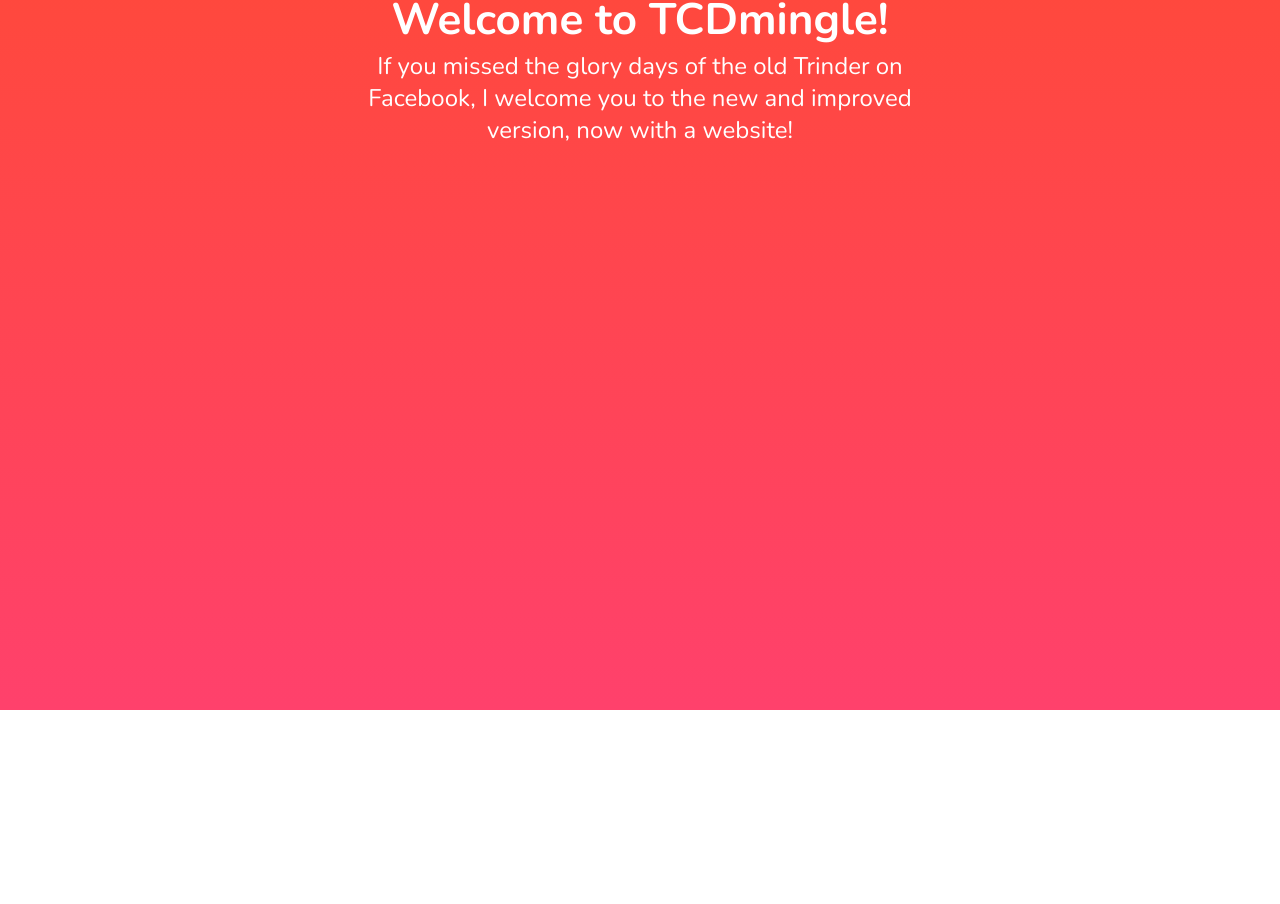
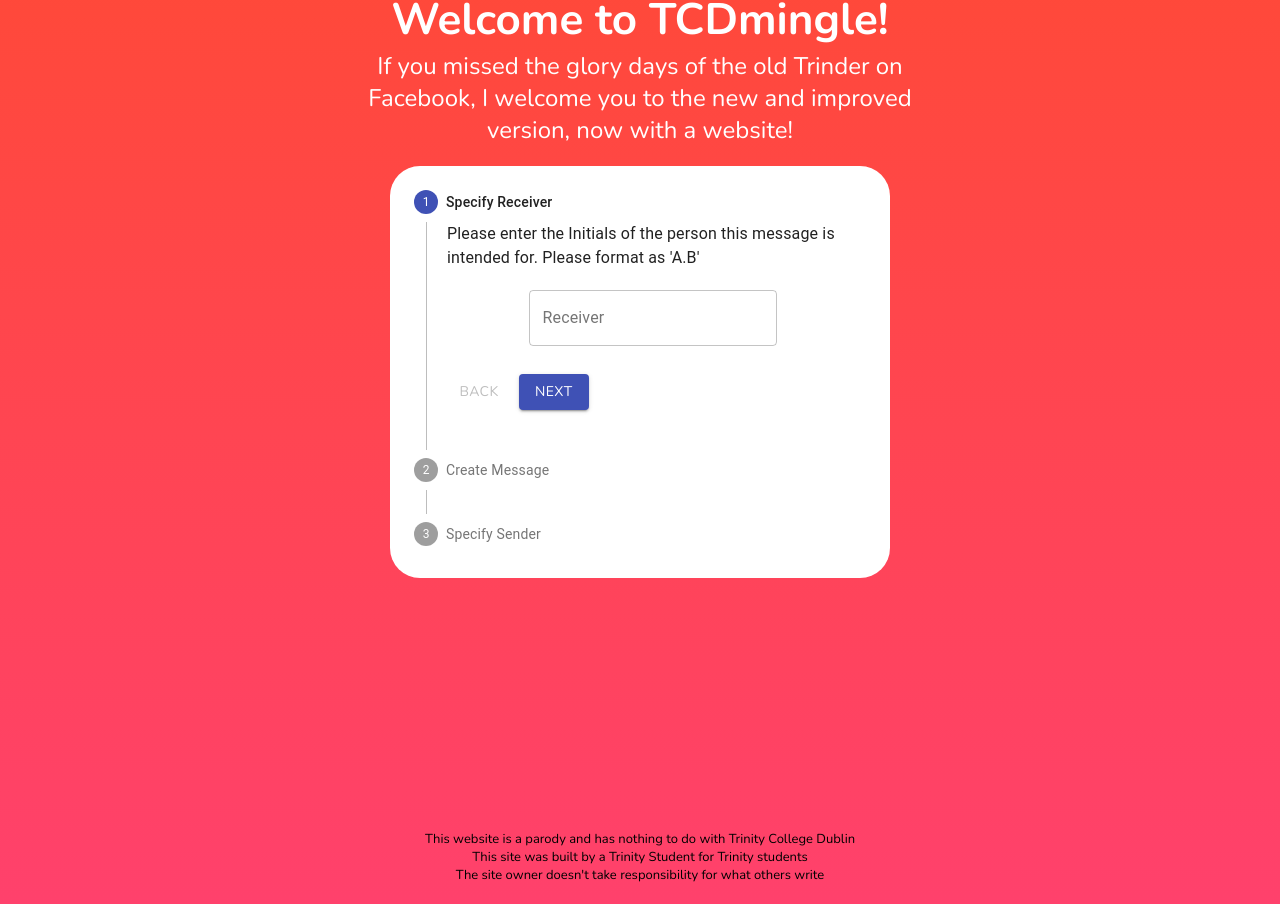
Before and after one commit to FranklinUmeObi/TCBanter, a React (Create React App) app in the folder tcbanter/: page / in a window 1280 px wide. Shown: the part 281-1185 px from the top of the page. Before the commit the page ends 991 px from the top, so only its background shows below. Built offline with nearby package versions, Linux system fonts and the light colour scheme.

Commit message:
trinder frontend more or less done

```diff
--- a/tcbanter/src/App.css
+++ b/tcbanter/src/App.css
@@ -16,3 +16,16 @@
   background: linear-gradient(to bottom, #2657eb, #de6161); /* W3C, IE 10+/ Edge, Firefox 16+, Chrome 26+, Opera 12+, Safari 7+ */
 
 }
+
+
+.footer{
+  display: flex;
+  align-items: center;
+  justify-content: center;
+  flex-direction: column;
+  margin-top: 100px;
+  padding-top: 20px;
+  padding-bottom: 20px;
+  color: black;
+  font-size: small;
+}
--- a/tcbanter/src/App.js
+++ b/tcbanter/src/App.js
@@ -19,7 +19,17 @@ function App() {
           :<Trinfess />
         }
 
+
+        <div className="footer">
+          <p className="footerNote">This website is a parody and has nothing to do with Trinity College Dublin</p>
+          <p className="footerNote">This site was built by a Trinity Student for Trinity students</p>
+          <p className="footerNote">The site owner doesn't take responsibility for what others write</p>
+        </div>
+
       </div>
+
+
+
     </div>
   );
 }
--- /dev/null
+++ b/tcbanter/src/Components/Trinder/Form.js
@@ -0,0 +1,121 @@
+import React from "react";
+import { makeStyles } from "@material-ui/core/styles";
+import Stepper from "@material-ui/core/Stepper";
+import Step from "@material-ui/core/Step";
+import StepLabel from "@material-ui/core/StepLabel";
+import StepContent from "@material-ui/core/StepContent";
+import Button from "@material-ui/core/Button";
+import Paper from "@material-ui/core/Paper";
+import Typography from "@material-ui/core/Typography";
+
+
+import TextField from '@material-ui/core/TextField';
+
+const useStyles = makeStyles((theme) => ({
+  root: {
+    width: "100%",
+  },
+  button: {
+    marginTop: theme.spacing(1),
+    marginRight: theme.spacing(1),
+  },
+  actionsContainer: {
+    marginBottom: theme.spacing(2),
+  },
+  resetContainer: {
+    padding: theme.spacing(3),
+  },
+}));
+
+function getSteps() {
+  return ["Specify Receiver", "Create Message", "Specify Sender"];
+}
+
+function getStepContent(step) {
+  switch (step) {
+    case 0:
+      return `Please enter the Initials of the person this message is intended for. Please format as 'A.B'`;
+    case 1:
+      return "Please enter your message for this person. Don't be shy, express your feelings xo.";
+    case 2:
+      return `Please enter your Initials. Please format as 'A.B'. You have to add your initials`;
+    default:
+      return "Something is wrong sorry";
+  }
+}
+
+function getInputContent(step) {
+    switch (step) {
+      case 0:
+        return <TextField id="outlined-basic" label="Receiver" variant="outlined" />;
+      case 1:
+        return <TextField id="outlined-basic" label="Message" variant="outlined" />;
+      case 2:
+        return <TextField id="outlined-basic" label="Sender" variant="outlined" />;
+      default:
+        return "Something is wrong sorry";
+    }
+  }
+
+export default function VerticalLinearStepper() {
+  const classes = useStyles();
+  const [activeStep, setActiveStep] = React.useState(0);
+  const steps = getSteps();
+
+  const handleNext = () => {
+    setActiveStep((prevActiveStep) => prevActiveStep + 1);
+  };
+
+  const handleBack = () => {
+    setActiveStep((prevActiveStep) => prevActiveStep - 1);
+  };
+
+  const handleReset = () => {
+    setActiveStep(0);
+  };
+
+  return (
+    <div className={classes.root}>
+      <Stepper activeStep={activeStep} orientation="vertical">
+        {steps.map((label, index) => (
+          <Step key={label}>
+            <StepLabel>{label}</StepLabel>
+            <StepContent>
+              <Typography>{getStepContent(index)}</Typography>
+              <div className={classes.actionsContainer}>
+                <div>
+                    <div className="formInputContainer">
+                    {getInputContent(index)}
+                    </div>
+                  <Button
+                    disabled={activeStep === 0}
+                    onClick={handleBack}
+                    className={classes.button}
+                  >
+                    Back
+                  </Button>
+                  <Button
+                    variant="contained"
+                    color="primary"
+                    onClick={handleNext}
+                    className={classes.button}
+                  >
+                    {activeStep === steps.length - 1 ? "Finish" : "Next"}
+                  </Button>
+                </div>
+              </div>
+            </StepContent>
+          </Step>
+        ))}
+      </Stepper>
+      {activeStep === steps.length && (
+        <Paper square elevation={0} className={classes.resetContainer}>
+          <Typography>All steps completed - you&apos;re finished!</Typography>
+          <Button onClick={handleReset} className={classes.button}>
+            Send Another
+          </Button>
+        </Paper>
+      )}
+    </div>
+  );
+}
--- a/tcbanter/src/Components/Trinder/Trinder.css
+++ b/tcbanter/src/Components/Trinder/Trinder.css
@@ -1,5 +1,5 @@
 .trinder{
-    height: 90vh;
+    /* height: 90vh; */
     display: flex;
     flex-direction: column;
     align-items: center;
@@ -18,3 +18,24 @@
 .header_introText{
     font-size: 24px;
 }
+
+
+
+.header_formContainer{
+    max-width: 500px;
+    margin: 20px;
+}
+
+
+.MuiPaper-root{
+    border-radius: 30px !important;
+}
+
+.formInputContainer{
+    display: flex;
+    align-items: center;
+    justify-content: center;
+    width: 100%;
+    padding-top: 20px;
+    padding-bottom: 20px;
+}
--- a/tcbanter/src/Components/Trinder/Trinder.js
+++ b/tcbanter/src/Components/Trinder/Trinder.js
@@ -1,5 +1,6 @@
 import React from "react";
 import "./Trinder.css";
+import Form from "./Form"
 function Trinder() {
   return (
     <div className="trinder">
@@ -10,7 +11,9 @@ function Trinder() {
           you to the new and improved version, now with a website!
         </p>
       </div>
-      <div className="header_"></div>
+      <div className="header_formContainer">
+        <Form/>
+      </div>
       <div className="header_"></div>
     </div>
   );
```
